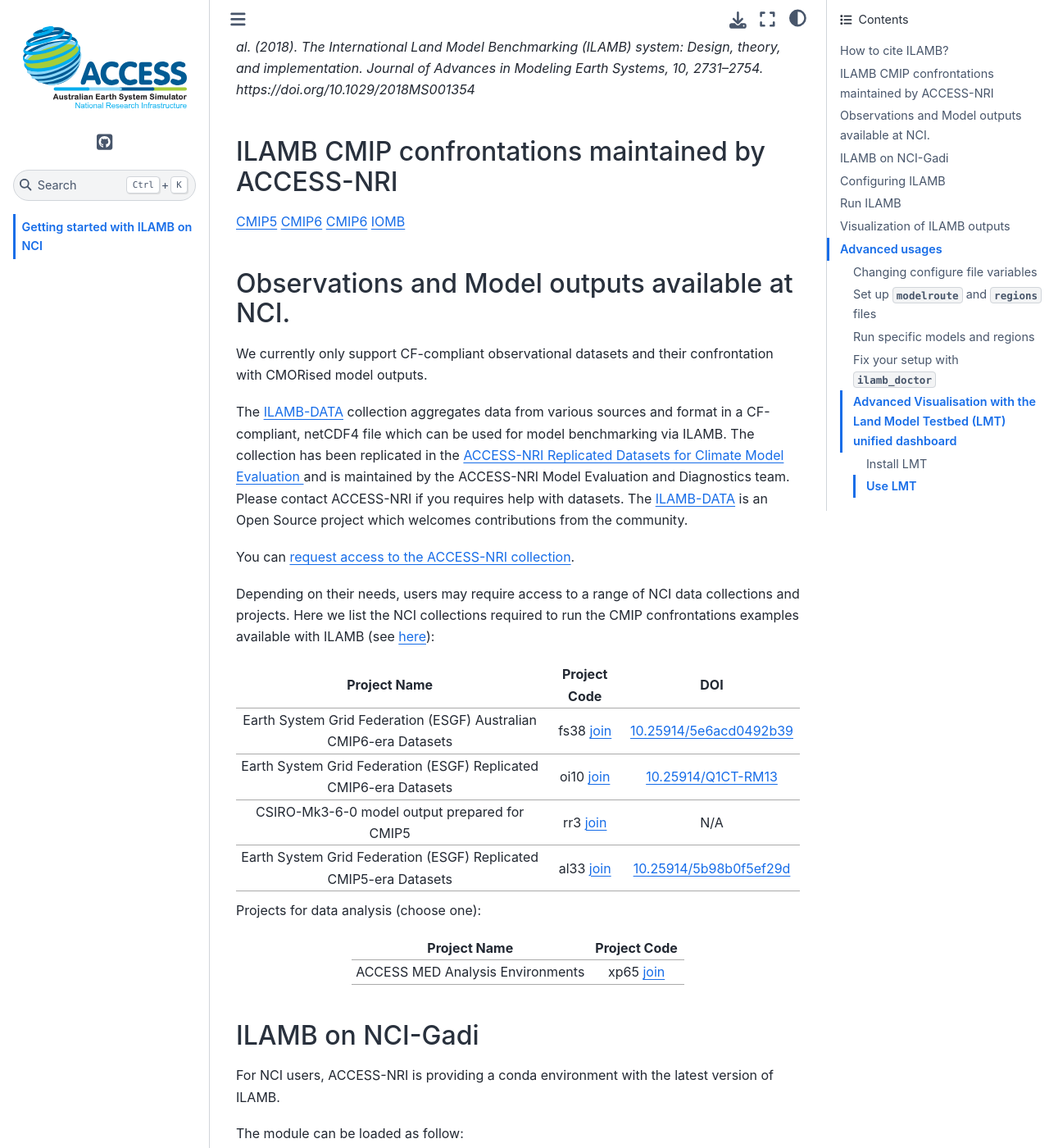
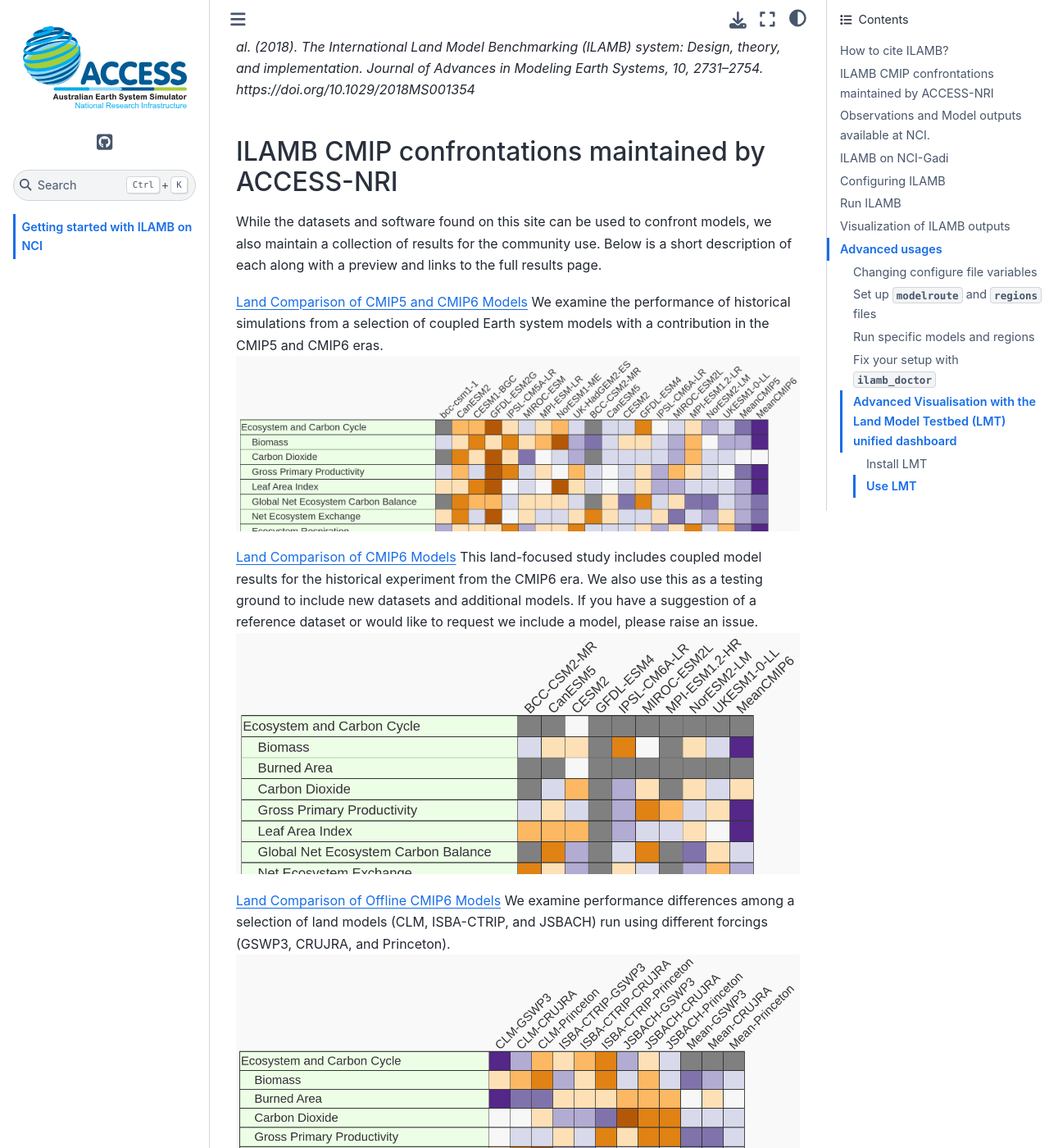
Before and after one commit to ACCESS-NRI/ILAMB-workflow, a Sphinx documentation site: the page built from docs/source/ILAMB.md, in a window 1280 px wide and 1400 px high, scrolled down 719 px. Shown: the whole window at 82% size. Built offline with Sphinx 7.4.7 and the Sphinx Book theme 1.1.4, drawn with Linux system fonts in a browser that asks for light colours; some of the changed text lies outside the part shown.

Commit message:
Add CMIP results

```diff
--- a/docs/source/ILAMB.md
+++ b/docs/source/ILAMB.md
@@ -16,10 +16,25 @@
 
 ### ILAMB CMIP confrontations maintained by ACCESS-NRI
 
-[CMIP5](http://130.56.247.78/build_al33/index.html)
-[CMIP6](http://130.56.247.78/build_oi10_2/index.html)
-[CMIP6](http://130.56.247.78/build_r33/index.html)
-[IOMB](http://130.56.247.78/build_iomb/index.html)
+
+While the datasets and software found on this site can be used to confront models, we also maintain a collection of results for the community use. Below is a short description of each along with a preview and links to the full results page.
+
+
+[Land Comparison of CMIP5 and CMIP6 Models](http://130.56.247.78/build_oi10_2/index.html)
+We examine the performance of historical simulations from a selection of coupled Earth system models with a contribution in the CMIP5 and CMIP6 eras.
+![](./image/ilamb_cmip5v6.png)
+
+[Land Comparison of CMIP6 Models](http://130.56.247.78/build_al33/index.html)
+This land-focused study includes coupled model results for the historical experiment from the CMIP6 era. We also use this as a testing ground to include new datasets and additional models. If you have a suggestion of a reference dataset or would like to request we include a model, please raise an issue.
+![](./image/ilamb_cmip6.png)
+
+[Land Comparison of Offline CMIP6 Models](http://130.56.247.78/build_r33/index.html)
+We examine performance differences among a selection of land models (CLM, ISBA-CTRIP, and JSBACH) run using different forcings (GSWP3, CRUJRA, and Princeton).
+![](./image/ilamb_landhist.png)
+
+[Ocean Comparison of CMIP5 and CMIP6 Models](http://130.56.247.78/build_iomb/index.html)
+While the focus of ILAMB has been on land, we also have used the software to compare ocean model output which we refer to as International Ocean Model Benchmarking (IOMB). This study is analagous to the land comparison of CMIP5 and CMIP6 era models over the historical period.
+![](./image/iomb_cmip5v6.png)
 
 
 ## Observations and Model outputs available at NCI.
```
Also changed, not shown: docs/source/image/ilamb_cmip5v6.png (added), docs/source/image/ilamb_cmip6.png (added), docs/source/image/ilamb_landhist.png (added), docs/source/image/iomb_cmip5v6.png (added).
